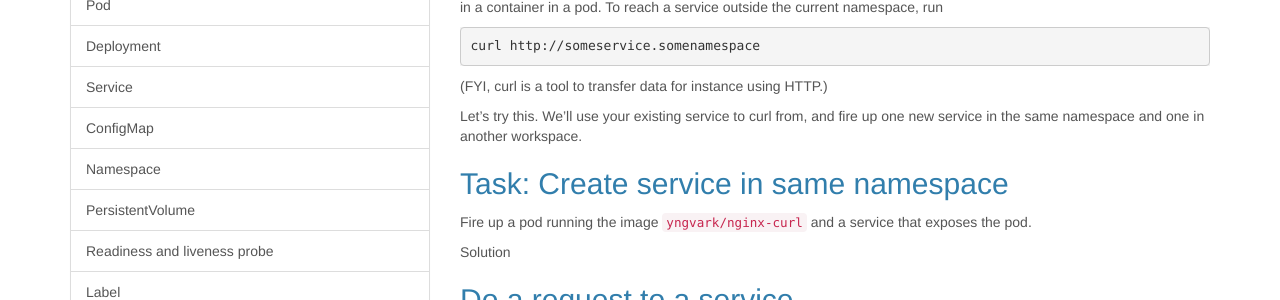
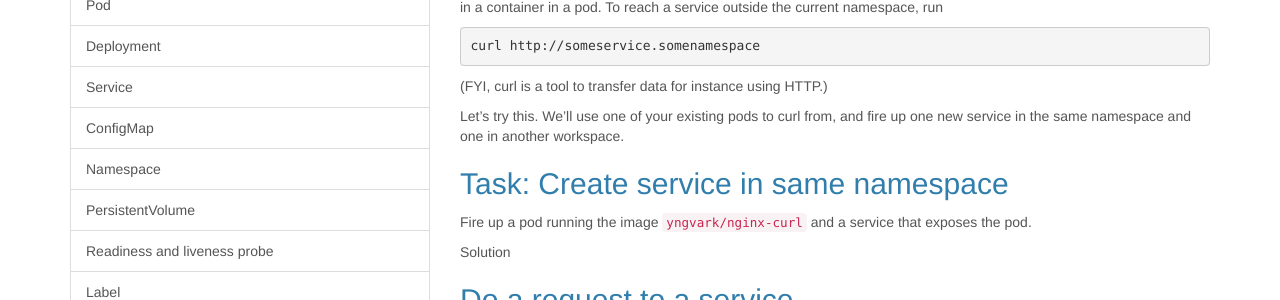
Before and after one commit to knowit/kubernetes-workshop, a Jekyll site: the page built from docs/_docs/workshop/service-discovery.md, in a window 1280 px wide and 900 px high. Shown: the part 336-636 px from the top of the window. Built offline with Jekyll 4.4.1, drawn with Linux system fonts in a browser that asks for light colours.

Commit message:
Update service-discovery.md

```diff
--- a/docs/_docs/workshop/service-discovery.md
+++ b/docs/_docs/workshop/service-discovery.md
@@ -26,7 +26,7 @@ curl http://someservice.somenamespace
 
 (FYI, curl is a tool to transfer data for instance using HTTP.)
 
-Let's try this. We'll use your existing service to curl from, and fire up one new service in the same namespace and one in another workspace.
+Let's try this. We'll use one of your existing pods to curl from, and fire up one new service in the same namespace and one in another workspace.
 
 ## Task: Create service in same namespace
 
```
